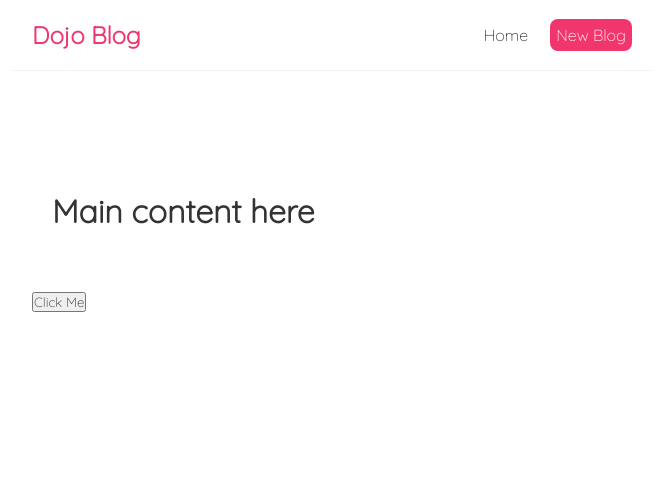
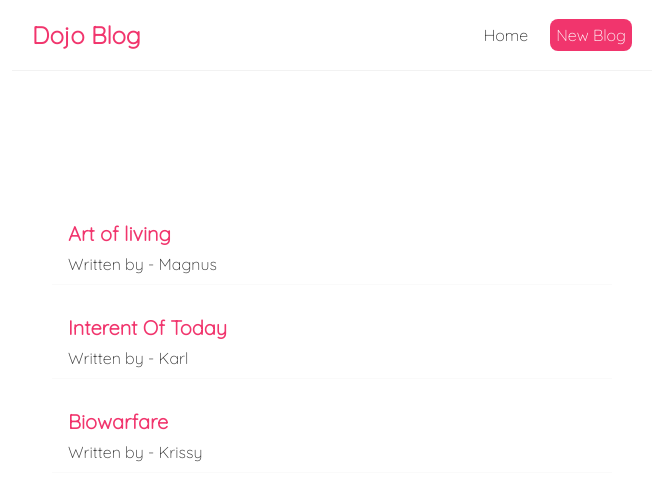
Before and after one commit to a1nkur/microblog-react-application, a React (Create React App) app: page / in a window 1280 px wide. Shown: the top 500 px of the page, without its empty margins (308-971 px from the left). Built offline with nearby package versions, Linux system fonts and the light colour scheme; the HTML template or start-up script is replaced by a standard one.

Commit message:
added dynamic listing

```diff
--- a/src/App.js
+++ b/src/App.js
@@ -11,7 +11,6 @@ function App() {
       {/* All the main content of the application goes inside here */}
       <div className="main-content">
         <Home />
-        <button onClick={(e) => handleClick("value", e)}> Click Me</button>
       </div>
     </div>
   );
--- a/src/Components/Home.js
+++ b/src/Components/Home.js
@@ -1,9 +1,39 @@
+import { useState } from "react";
+
 const Home = () => {
-    return (
-        <div className="main-content">
-            <h1>Main content here</h1>
-        </div>
-     );
-}
+  const [blogs, setBlogs] = useState([
+    {
+      author: "Magnus",
+      id: 1,
+      title: "Art of living",
+      body: "lorem ipsum ...",
+    },
+    {
+      author: "Karl",
+      id: 2,
+      title: "Interent Of Today",
+      body: "lorem ipsum ...",
+    },
+    {
+      author: "Krissy",
+      id: 3,
+      title: "Biowarfare",
+      body: "lorem ipsum ...",
+    },
+  ]);
+
+  return (
+    <div className="main-content">
+      {blogs.map(eachBlog => {
+        return (
+          <div className="blog-preview" id={eachBlog.id}>
+            <h3>{eachBlog.title}</h3>
+            <p>Written by - {eachBlog.author}</p>
+          </div>
+        );
+      })}
+    </div>
+  );
+};
 
 export default Home;
--- a/src/index.css
+++ b/src/index.css
@@ -50,3 +50,21 @@
   margin: 40px auto;
   padding: 20px;
 }
+
+.blog-preview {
+  /* top push the content inside the surrounding border */
+  padding:10px 16px;
+  /* Gap between each template */
+  margin: 20px 0;
+  border-bottom: 1px solid #fafafa;
+}
+
+.blog-preview:hover {
+  box-shadow: 1px 3px 5px rgba(0, 0, 0, 0.1);
+}
+
+.blog-preview h3 {
+  font-size: 20px;
+  color: #f1356d;
+  margin-bottom: 8px;
+}
```
